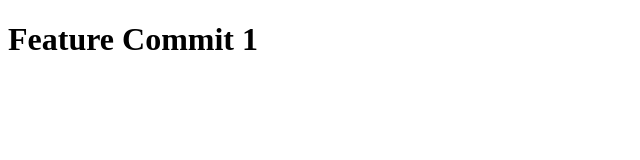
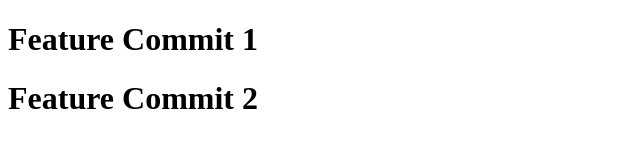
Before and after one commit to kmp59/Rebase, a plain HTML site: page feature/index.html in a window 1280 px wide. Shown: the whole page, without its empty margins (0-640 px from the left). Drawn offline with Linux system fonts and the light colour scheme.

Commit message:
feature commit 2

```diff
--- a/feature/index.html
+++ b/feature/index.html
@@ -1,4 +1,5 @@
 <!DOCTYPE html>
 <html>
     <h1>Feature Commit 1</h1>
+    <h1>Feature Commit 2</h1>
 </html>
```
